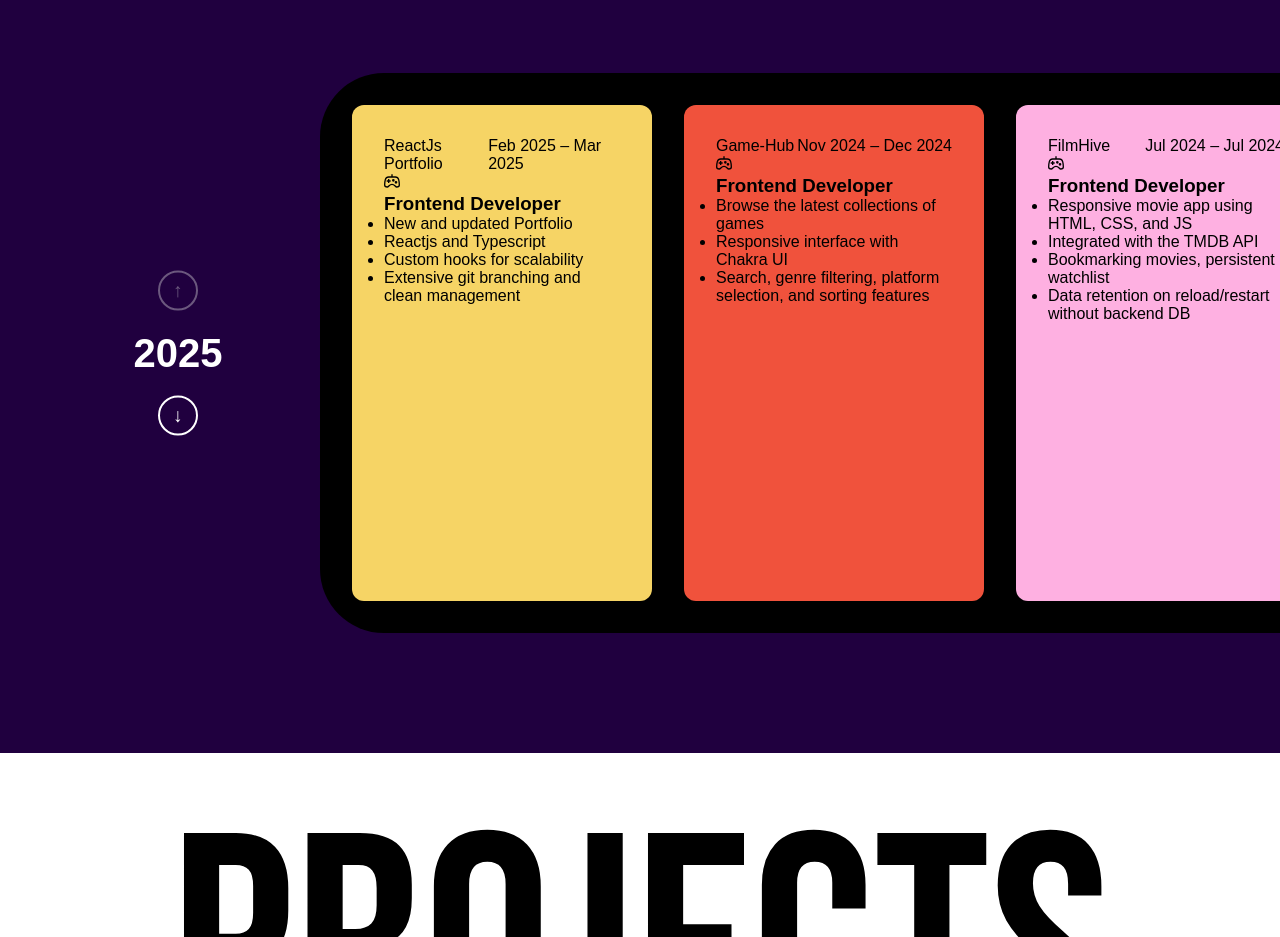
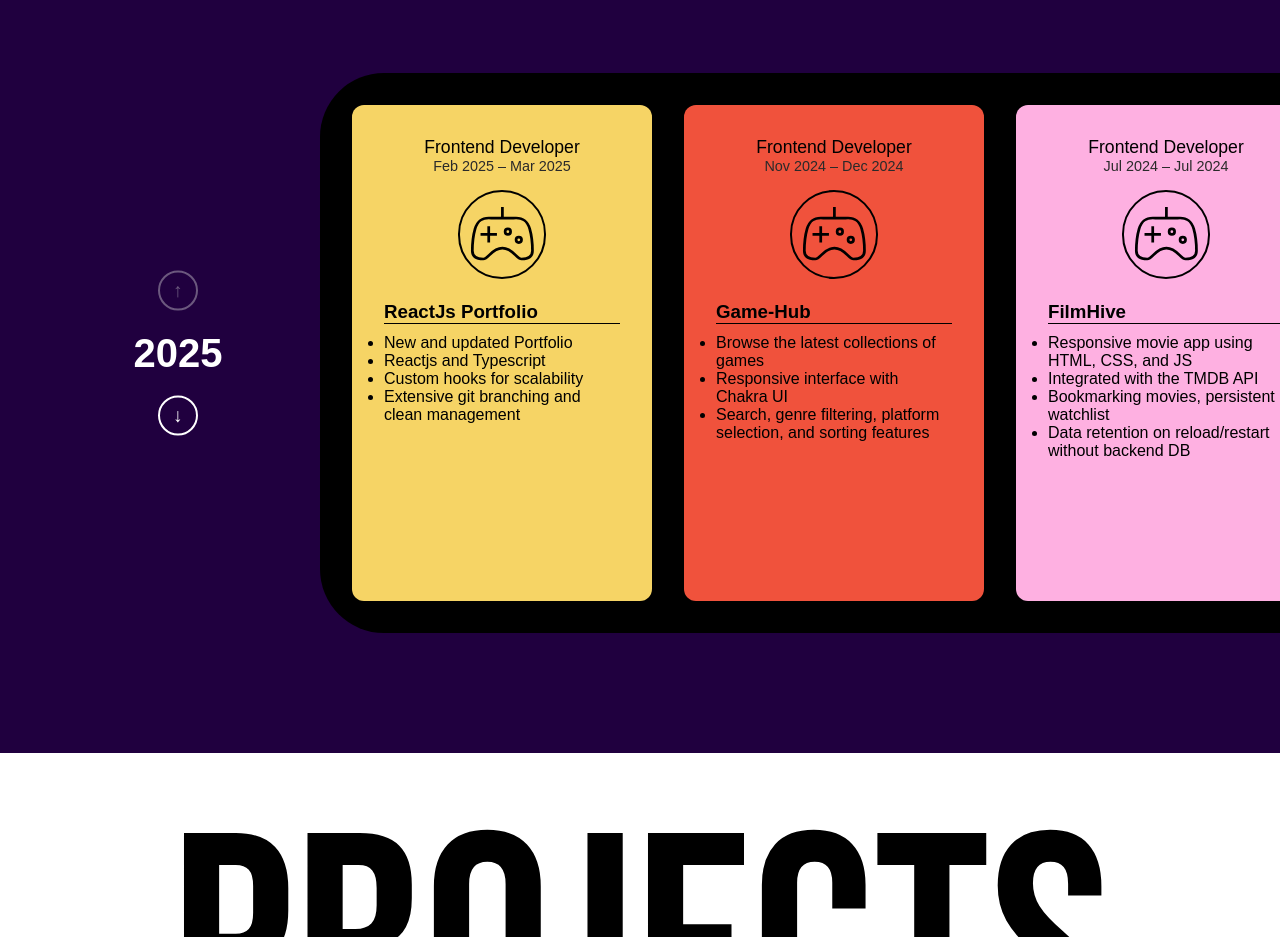
Before and after one commit to giterichub/eric-portfolio, a React (Vite) app: page / in a window 1280 px wide. Shown: the part 2940-3877 px from the top of the page. Built offline with nearby package versions, Linux system fonts and the light colour scheme; a web font is replaced by a local one.

Commit message:
Updated css and corrected card font and layout

```diff
--- a/src/sections/Timeline.tsx
+++ b/src/sections/Timeline.tsx
@@ -122,18 +122,28 @@ const Timeline = () => {
                 style={{ background: card.bgColor }}
               >
                 <div className="card-header">
-                  <div className="header-title-year">
-                    <span className="header-titl">{card.title}</span>
-                    <span className="year-range">
-                      {card.startMonth.substring(0, 3)} {card.startYear} – {card.endMonth.substring(0, 3)} {card.endYear}
-                    </span>
+                  <div className='card-header-container'>
+                    <div className="header-title-year">
+                      <span className="header-titl">{card.designation}</span>
+                      <span className="year-range">
+                        {card.startMonth.substring(0, 3)} {card.startYear} – {card.endMonth.substring(0, 3)} {card.endYear}
+                      </span>
+                    </div>
                   </div>
-                  <GrGamepad />
-                  <h3>{card.designation}</h3>
+
+                  <div className='svg-icon'>
+                    <GrGamepad />
+                  </div>
+
+
                 </div>
+                <h3 className='card-h3'>{card.title}</h3>
+                <div className='timeline-list-content-container'>
                 <ul>
                   {card.content.map((item, idx) => <li key={idx}>{item}</li>)}
                 </ul>
+                </div>
+
               </div>
             ))}
           </div>
--- a/src/styles/timeline.css
+++ b/src/styles/timeline.css
@@ -64,7 +64,6 @@
   color: #000000;
   display: flex;
   flex-direction: column;
-  /* justify-content: center; */
   transition: transform 0.3s;
   scroll-snap-align: start;
 }
@@ -72,10 +71,59 @@
 .timeline-card:hover {
   transform: translateY(-5px);
 }
-
+.card-header-container{
+  display: block;
+  width: 100%;
+  text-align: center;
+}
+.card-header{
+  display: flex;
+  flex-direction: column;
+  align-items: center;
+  gap: 1rem;
+}
+.svg-icon svg{
+  width: 5.3em;
+  height: 5.3em;
+  padding: 0.6rem;
+}
+path{
+  stroke-width: 1px;
+}
+.svg-icon{
+  display: flex;
+  justify-content: center;
+  align-items: center;
+  border: 2px solid;
+  border-radius: 50%;
+}
+.header-titl{
+  font-weight: 500;
+  font-size: 1.1rem;
+}
+.year-range{
+  font-weight: 400;
+  font-size: 0.9rem;
+  color: #2a2a2a;
+}
+.card-h3{
+  margin-top: 1.4rem;
+  margin-bottom: 0.6rem;
+  border-bottom: 1px solid #000000;
+  text-align: left;
+}
+.timeline-list-content-container{
+  display: flex;
+  align-items: center;
+  justify-content: center;
+}
+.timeline-list-content-container ul li{
+  font-size: 1rem;
+}
 .header-title-year{
   display: flex;
-  justify-content: space-between;
+  flex-direction: column;
+  /* justify-content: space-between; */
 }
 
 .card-dot {
```
